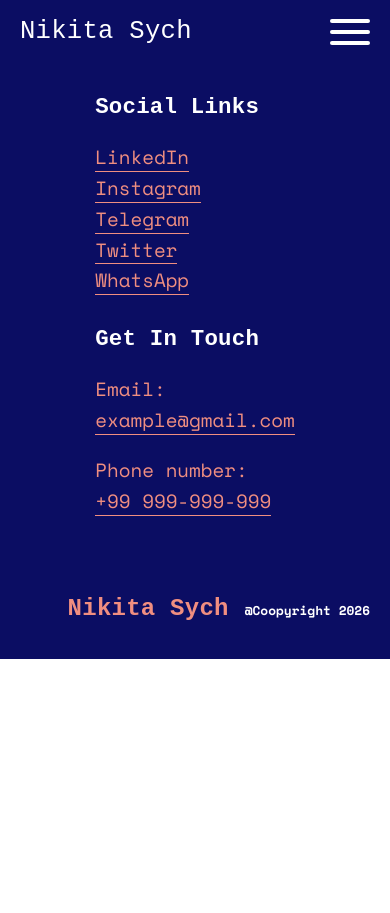
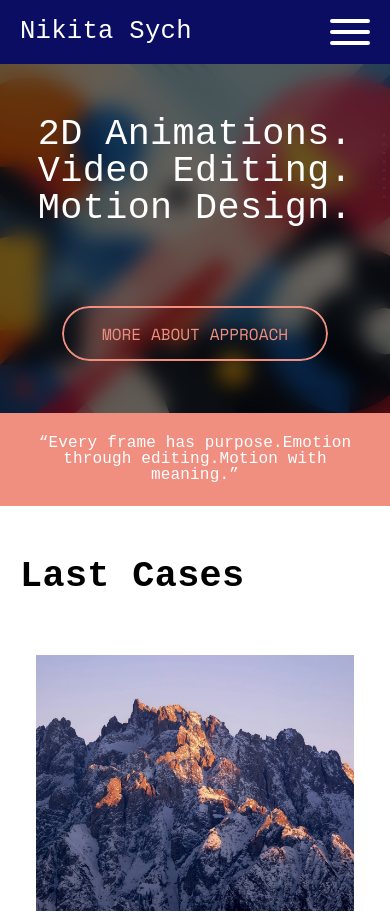
Before and after one commit to Danabess/portfolio-dev, a React (Vite) app: page /portfolio-dev/home in a window 390 px wide. Shown: the top 913 px of the page. Before the commit the page ends 844 px from the top, so only its background shows below. Built offline with nearby package versions, Linux system fonts and the light colour scheme; a web font is replaced by a local one.

Commit message:
add: some responsive blocks in home page

```diff
--- a/src/home.tsx
+++ b/src/home.tsx
@@ -13,7 +13,7 @@ import heroImg from "./assets/hero-main-img.jpg"
 export default function Home() {
     return (
         <>
-            {/* <section className="hero main-background">
+            <section className="hero main-background">
                 <div className="hero-inner hero-container">
                     <div className="hero-title">
                         <h1 className='light-heading'>
@@ -23,19 +23,17 @@ export default function Home() {
                             <Button ClassName='p2 uppercase' isPrimary>More About Approach</Button>
                         </Link>
                     </div>
-                    <div className="hero-image">
-                        <img src={heroImg} alt="HeroImage" />
-                    </div>
+                    <span></span>
                 </div>
-            </section> */}
+            </section>
 
-            {/* <section className='small-padding-section motivation secondary-background'>
+            <section className='small-padding-section motivation secondary-background'>
                 <div className="motivation-inner motivation-container">
                     <h3>“Every frame has purpose.Emotion through editing.Motion with meaning.”</h3>
                 </div>
-            </section> */}
+            </section>
 
-            {/* <section className='last-cases'>
+            <section className='last-cases'>
                 <div className="last-cases-inner last-cases-container">
                     <div className="last-cases-title">
                         <h1>Last Cases</h1>
@@ -44,7 +42,7 @@ export default function Home() {
                         <LastCasesList />
                     </div>
                 </div>
-            </section> */}
+            </section>
 
             {/* <section id='MyApproach' className='approach secondary-background'>
                 <div className="approach-inner approach-container">
--- a/src/styles/main-styles.css
+++ b/src/styles/main-styles.css
@@ -1,5 +1,6 @@
 :root {
   --section-padding: 6.25rem;
+  --small-section-padding: 3.15rem;
 }
 
 *,
@@ -228,7 +229,7 @@ section {
   padding: var(--section-padding) 0;
 }
 section.small-padding-section {
-  padding: 3.15rem 0;
+  padding: var(--small-section-padding) 0;
 }
 
 input[type=text],
@@ -255,6 +256,16 @@ textarea {
 @media (max-width: 1200px) {
   :root {
     --section-padding: 3.25rem;
+  }
+}
+@media (max-width: 900px) {
+  :root {
+    --small-section-padding: 2.1rem;
+  }
+}
+@media (max-width: 450px) {
+  :root {
+    --small-section-padding: 1.4rem;
   }
 }
 :root {
@@ -429,42 +440,78 @@ header {
     font-size: 0.8rem;
   }
 }
+.hero {
+  position: relative;
+  background: url("../assets/hero-back.png");
+  background-position: 50%;
+  background-size: cover;
+  background-repeat: no-repeat;
+}
+.hero span {
+  position: absolute;
+  top: 0;
+  left: 0;
+  width: 100%;
+  height: 100%;
+  background-color: rgba(0, 0, 0, 0.6);
+  backdrop-filter: blur(10px);
+  z-index: 0;
+}
+
 .hero-inner {
   display: flex;
+  justify-content: center;
   gap: 1.25rem;
+  z-index: 10;
 }
 
 .hero-title {
   display: flex;
   flex-direction: column;
-  justify-content: space-between;
+  gap: 5rem;
+  text-align: center;
+  z-index: 10;
 }
 .hero-title h1 {
   font-weight: 400 !important;
 }
 .hero-title a {
   position: relative;
-  z-index: 10;
 }
 
-.hero-image {
-  display: flex;
-  width: 30%;
-  margin-right: 3.125rem;
+@media (max-width: 1230px) {
+  .hero-title h1 {
+    font-size: 3.5rem;
+  }
 }
-.hero-image img {
-  height: 23.4rem;
-  width: 19.5rem;
-  -o-object-fit: cover;
-     object-fit: cover;
-  filter: grayscale(1);
+@media (max-width: 900px) {
+  .hero-title {
+    max-width: 627px;
+  }
 }
-
+@media (max-width: 616px) {
+  .hero-title h1 {
+    font-size: 2.3rem;
+  }
+  .hero-title .p2 {
+    font-size: 1rem;
+  }
+}
 .motivation {
   color: rgb(255, 255, 255);
   text-align: center;
 }
 
+@media (max-width: 900px) {
+  .motivation h3 {
+    font-size: 1.5rem;
+  }
+}
+@media (max-width: 450px) {
+  .motivation h3 {
+    font-size: 1rem;
+  }
+}
 .last-cases-list {
   margin-top: 6.3rem;
   display: flex;
@@ -497,13 +544,27 @@ header {
 }
 
 @media (max-width: 1200px) {
+  .last-cases-title h1 {
+    font-size: 3.5rem;
+  }
+  .last-cases-list {
+    margin-top: 4.2rem;
+  }
   .case-item {
     flex: 1 33%;
   }
 }
 @media (max-width: 900px) {
+  .last-cases-list {
+    margin-top: 2.8rem;
+  }
   .case-item {
     flex: 1 50%;
+  }
+}
+@media (max-width: 616px) {
+  .last-cases-title h1 {
+    font-size: 2.3rem;
   }
 }
 @media (max-width: 500px) {
@@ -572,7 +633,7 @@ header {
   position: absolute;
   height: 0.125rem;
   width: 100%;
-  background-color: black;
+  background-color: rgb(0, 0, 0);
 }
 .accordion-plus .plus__vertical-line {
   transform: rotate(90deg);
--- a/src/styles/main-styles.scss
+++ b/src/styles/main-styles.scss
@@ -17,6 +17,7 @@ $base-transition-timing: 0.25s;
 
 :root {
     --section-padding: 6.25rem;
+    --small-section-padding: 3.15rem;
 }
 
 // ========== ========== ========== BASIC STYLE ========== ========== ==========
@@ -275,7 +276,7 @@ section {
     padding: var(--section-padding) 0;
 
     &.small-padding-section {
-        padding: 3.15rem 0;
+        padding: var(--small-section-padding) 0;
     }
 }
 
@@ -303,6 +304,18 @@ textarea {
 @media (max-width: 1200px) {
     :root {
         --section-padding: 3.25rem;
+    }
+}
+
+@media (max-width: 900px) {
+    :root {
+        --small-section-padding: 2.1rem;
+    }
+}
+
+@media (max-width: 450px) {
+    :root {
+        --small-section-padding: 1.4rem;
     }
 }
 
@@ -510,15 +523,38 @@ header {
 // ========== ========== ========== HOME ========== ========== ==========
 
 // ========== Hero ==========
+.hero {
+    position: relative;
+    background: url("../assets/hero-back.png");
+    background-position: 50%;
+    background-size: cover;
+    background-repeat: no-repeat;
+
+    & span {
+        position: absolute;
+        top: 0;
+        left: 0;
+        width: 100%;
+        height: 100%;
+        background-color: rgba($color: #000000, $alpha: 0.6);
+        backdrop-filter: blur(10px);
+        z-index: 0;
+    }
+}
+
 .hero-inner {
     display: flex;
+    justify-content: center;
     gap: 1.25rem;
+    z-index: 10;
 }
 
 .hero-title {
     display: flex;
     flex-direction: column;
-    justify-content: space-between;
+    gap: 5rem;
+    text-align: center;
+    z-index: 10;
 
     & h1 {
         font-weight: 400 !important;
@@ -526,27 +562,46 @@ header {
 
     & a {
         position: relative;
-        z-index: 10;
     }
 }
 
-.hero-image {
-    display: flex;
-    width: 30%;
-    margin-right: 3.125rem;
-
-    & img {
-        height: 23.4rem;
-        width: 19.5rem;
-        object-fit: cover;
-        filter: grayscale(1);
+@media (max-width: 1230px) {
+    .hero-title h1 {
+        font-size: 3.5rem;
     }
 }
 
+@media (max-width: 900px) {
+    .hero-title {
+        max-width: 627px;
+    }
+}
+@media (max-width: 616px) {
+    .hero-title {
+        & h1 {
+            font-size: 2.3rem;
+        }
+        & .p2 {
+            font-size: 1rem;
+        }
+    }
+}
 // ========== Motivation ==========
 .motivation {
     color: $light-text-color;
     text-align: center;
+}
+
+@media (max-width: 900px) {
+    .motivation h3 {
+        font-size: 1.5rem;
+    }
+}
+
+@media (max-width: 450px) {
+    .motivation h3 {
+        font-size: 1rem;
+    }
 }
 
 // ========== Last Cases ==========
@@ -586,14 +641,32 @@ header {
 }
 
 @media (max-width: 1200px) {
+    .last-cases-title h1 {
+        font-size: 3.5rem;
+    }
+
+    .last-cases-list {
+        margin-top: 4.2rem;
+    }
+
     .case-item {
         flex: 1 33%;
     }
 }
 
 @media (max-width: 900px) {
+    .last-cases-list {
+        margin-top: 2.8rem;
+    }
+
     .case-item {
         flex: 1 50%;
+    }
+}
+
+@media (max-width: 616px) {
+    .last-cases-title h1 {
+        font-size: 2.3rem;
     }
 }
 
@@ -679,7 +752,7 @@ $accordion-border-width: 0.1rem;
         position: absolute;
         height: 0.125rem;
         width: 100%;
-        background-color: black;
+        background-color: $dark-text-color;
     }
     & .plus__vertical-line {
         transform: rotate(90deg);
```
Also changed, not shown: src/assets/hero-back.png (added), 1 other file (tests, documents, lock files or other folders).
